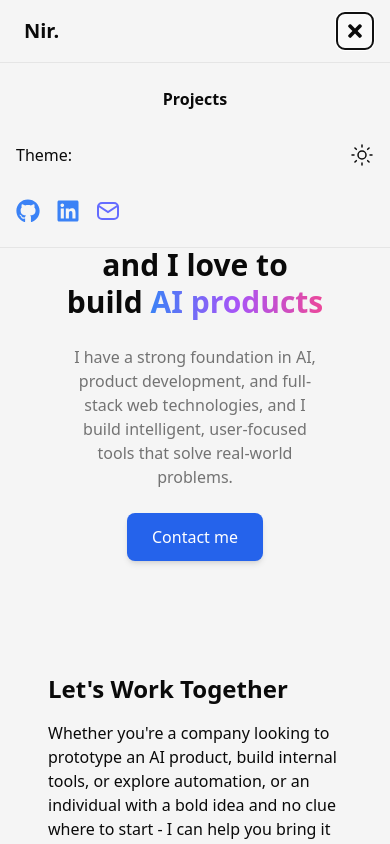
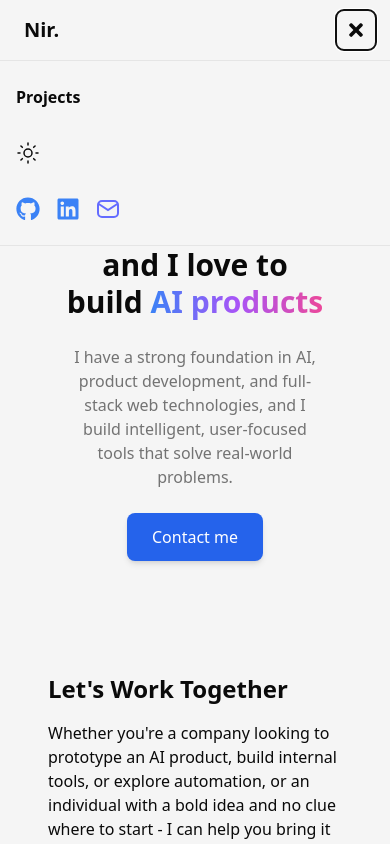
Before and after one commit to NirMendelson/portfolio, a React (Vite) app: page / in a window 390 px wide. Both pictures are taken after a click on the button "Toggle mobile menu". Shown: the top 844 px of the page. Built offline with nearby package versions, Linux system fonts and the light colour scheme.

Commit message:
fixed menu responsivness issues

```diff
--- a/src/components/Header.jsx
+++ b/src/components/Header.jsx
@@ -81,9 +81,11 @@ const Header = () => {
 
           {/* Mobile Menu Button */}
           <button
-            className="md:hidden text-foreground p-2"
+            className="md:hidden text-foreground dark:text-foreground p-2 bg-transparent dark:bg-transparent border-0 appearance-none outline-none rounded-md hover:bg-foreground/10 dark:hover:bg-foreground/10 transition-colors"
             onClick={() => setIsMobileMenuOpen(!isMobileMenuOpen)}
             aria-label="Toggle mobile menu"
+            aria-expanded={isMobileMenuOpen}
+            style={{ background: 'none', border: 'none' }}
           >
             {isMobileMenuOpen ? <FaTimes size={20} /> : <FaBars size={20} />}
           </button>
@@ -95,13 +97,12 @@ const Header = () => {
             <nav className="flex flex-col px-4 py-4 space-y-4">
               <Link
                 to="/projects"
-                className="text-foreground hover:text-foreground font-semibold py-2"
+                className="text-foreground hover:text-foreground font-semibold py-2 text-left w-full"
                 onClick={() => setIsMobileMenuOpen(false)}
               >
                 Projects
               </Link>
-              <div className="flex items-center justify-between py-2">
-                <span className="text-foreground">Theme:</span>
+              <div className="flex items-center py-2">
                 <button
                   aria-label="Toggle dark mode"
                   onClick={handleToggleDark}
--- a/src/components/ProjectDetail.jsx
+++ b/src/components/ProjectDetail.jsx
@@ -53,6 +53,15 @@ const ProjectDetail = () => {
   const showArrows = totalSlides > slidesPerPage;
   const [modalOpen, setModalOpen] = useState(false);
   const [modalImage, setModalImage] = useState(null);
+
+  // Ensure we start at the top when entering a project page
+  React.useEffect(() => {
+    try {
+      window.scrollTo({ top: 0, left: 0, behavior: 'auto' });
+    } catch (_) {
+      window.scrollTo(0, 0);
+    }
+  }, []);
 
   React.useEffect(() => {
     const onKey = (e) => {
@@ -138,7 +147,7 @@ const ProjectDetail = () => {
       <h1 className="text-2xl sm:text-3xl lg:text-4xl font-semibold mb-4 sm:mb-6 tracking-tight text-foreground text-left">{project.title}</h1>
 
       {/* Overview */}
-      <section className="mb-4 sm:mb-6">
+      <section className="mb-8 sm:mb-10">
         <h2 className="text-xl sm:text-2xl font-semibold mb-2 sm:mb-3 text-foreground text-left">📌 Overview</h2>
         <div className="prose max-w-none text-foreground dark:text-foreground prose-headings:text-foreground prose-p:text-foreground prose-strong:text-foreground prose-a:text-blue-600 text-sm sm:text-base" style={{ marginBottom: 0 }}>
           {isTruncated ? (
@@ -170,7 +179,7 @@ const ProjectDetail = () => {
         </div>
       </section>
       {/* Technologies */}
-      <section className="mb-8 sm:mb-10">
+      <section className="mb-12 sm:mb-14">
         <h2 className="text-xl sm:text-2xl font-semibold mb-2 sm:mb-3 text-foreground text-left">💻 Technologies</h2>
         <div className="flex flex-wrap gap-2 sm:gap-3">
           {(project.technologies || project.tags).map((tech, i) => (
```
